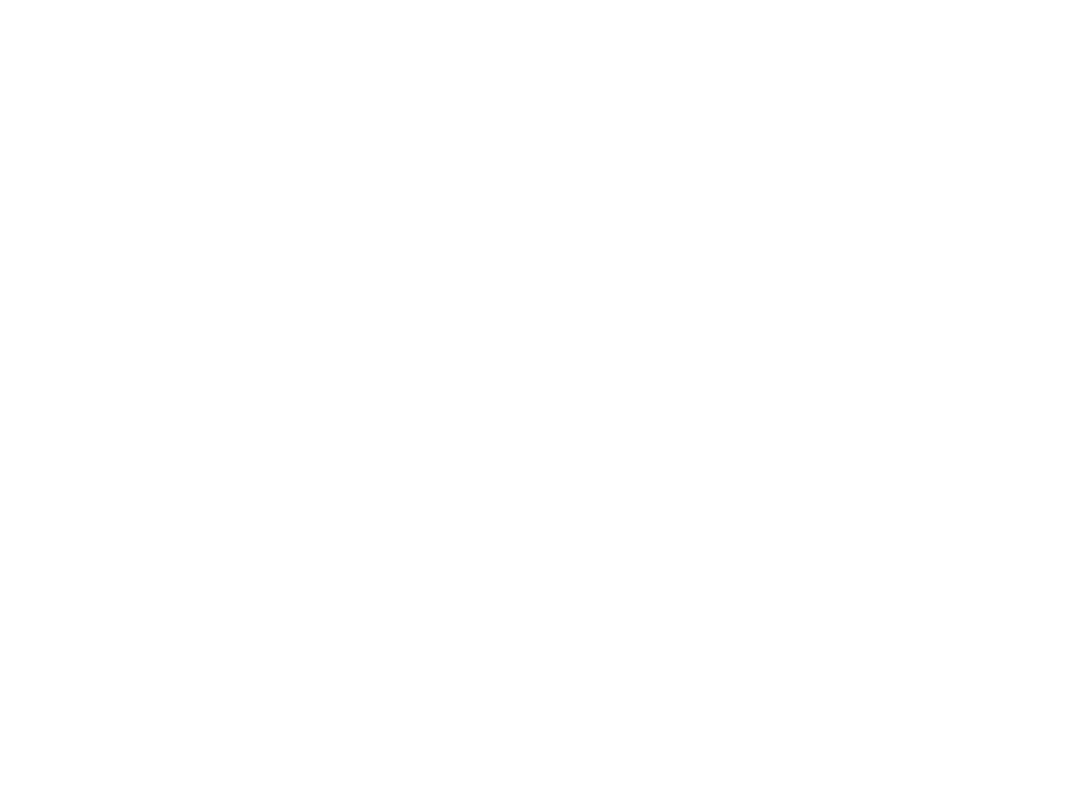
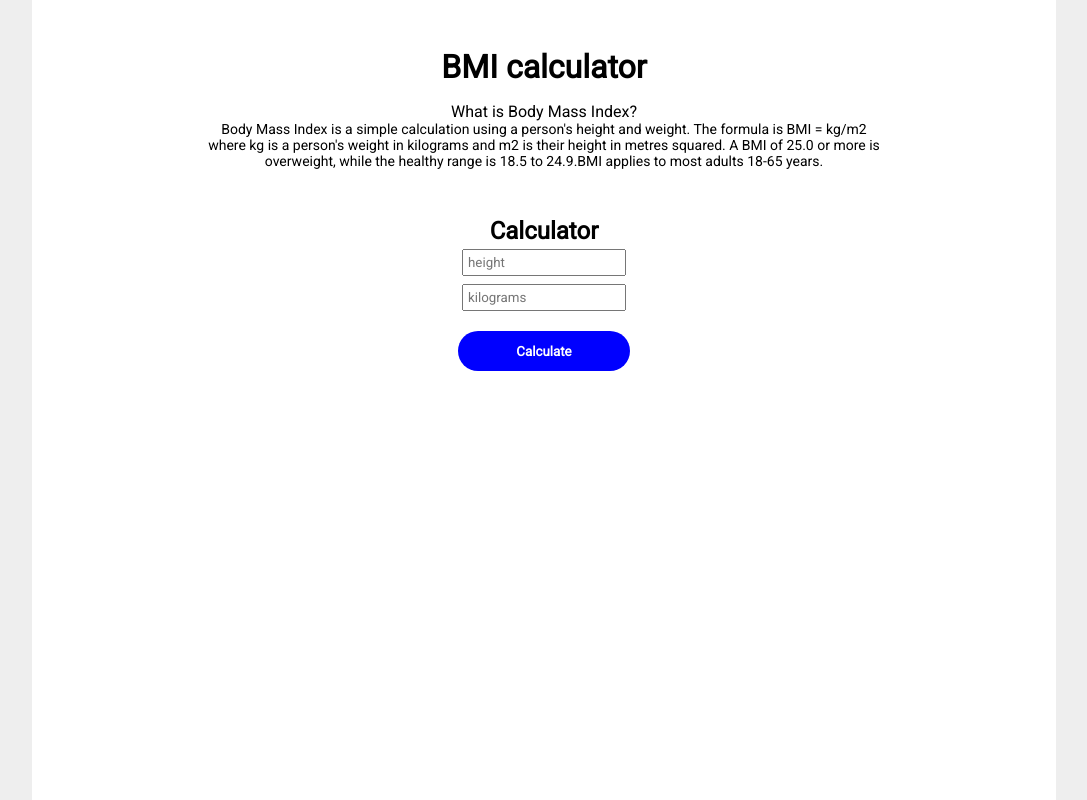
Before and after one commit to davisn25/BMI-Calculator, a plain HTML site: page index.html in a window 1280 px wide. Shown: the whole page, without its empty margins (96-1183 px from the left). Drawn offline with Linux system fonts and the light colour scheme.

Commit message:
structuration of html and css

```diff
--- a/index.html
+++ b/index.html
@@ -1,11 +1,29 @@
 <!DOCTYPE html>
-
 <html lang="pt-BR">
   <head>
-
+    <title>BMI calculator</title>
+    <link href="https://fonts.googleapis.com/css2?family=Roboto&display=swap" rel="stylesheet">
+    <link rel="stylesheet" href="styles.css">
   </head>
 
   <body>
+    <main>
+        <h1>BMI calculator</h1>
+      <div class="description">
+        <dl>
+          <dt>What is Body Mass Index?</dt>
+          <dd>Body Mass Index is a simple calculation using a person's height and weight. The formula is BMI = kg/m2 where kg is a person's weight in kilograms and m2 is their height in metres squared. A BMI of 25.0 or more is overweight, while the healthy range is 18.5 to 24.9.BMI applies to most adults 18-65 years.</dd>
+        </dl>
+      </div>
+        <form>
+          <h2>Calculator</h2>
+          <input type="text" placeholder="height">
+          <input type="text" placeholder="kilograms">
+          <button>Calculate</button>
+        </form>
+    </main>
 
+
+    <script src="scripts.js"></script>
   </body>
 </html>
--- a/styles.css
+++ b/styles.css
@@ -0,0 +1,64 @@
+* {
+  margin: 0%;
+  padding: 0%;
+  outline: 0%;
+  box-sizing: border-box;
+  font-family: 'Roboto', sans-serif;
+}
+
+body {
+  background-color: #eee;
+  height: 100vh;
+}
+
+main {
+  flex-direction: column;
+  padding: 3em 10em;
+  display: flex;
+  align-items: center;
+  background-color: #fff;
+  margin: 0 auto;
+  height: 100%;
+  width: 80%;
+  text-align: center;
+}
+
+.description {
+  margin: 1em;
+}
+
+.description dd {
+  font-size: 14px;
+}
+
+form {
+  margin-top: 32px;
+  display: flex;
+  flex-direction: column;
+}
+
+form input {
+  padding: 4px;
+  margin: 4px;
+}
+
+input:focus {
+  outline: solid lightblue;
+}
+
+button {
+  height: 40px;
+  border-radius: 30px;
+  color: white;
+  background-color: blue;
+  cursor: pointer;
+  transition: .3s;
+  border: none;
+  font-weight: bold;
+  margin-top: 16px;
+}
+
+button:hover {
+  opacity: 0.8;
+  box-shadow: 1px 2px gray;
+}
```
Also changed, not shown: 1 other file.
